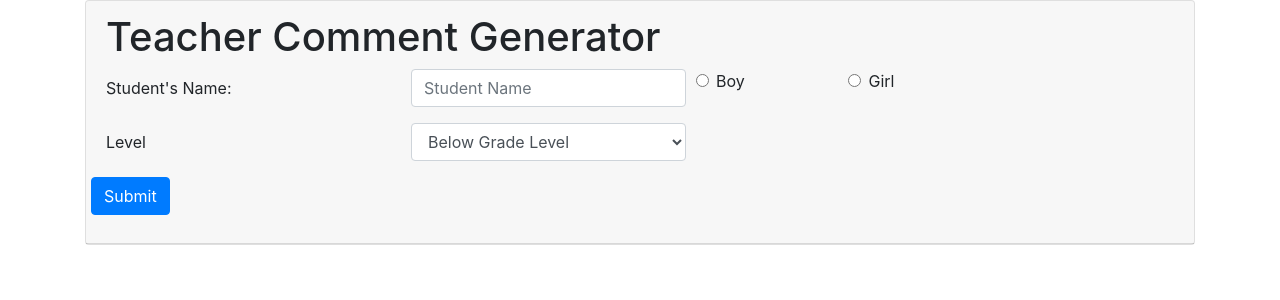
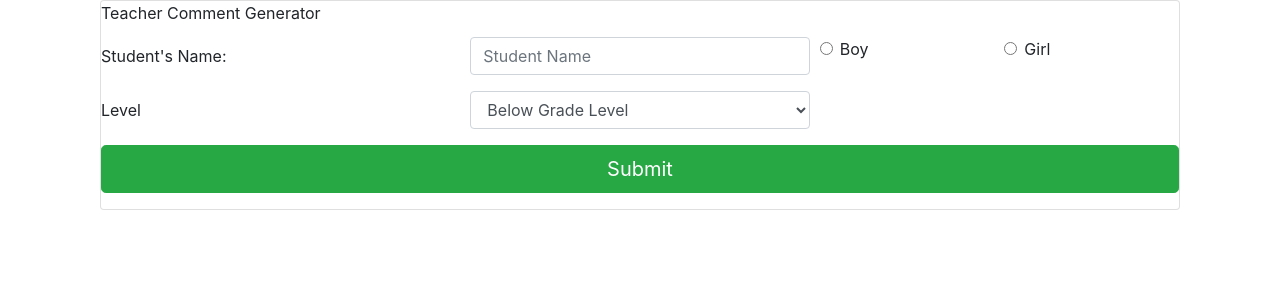
Before and after one commit to jsimmons01/Comment-Generator, a React (Create React App) app: page / in a window 1280 px wide. Shown: the top 300 px of the page. Built offline with nearby package versions, Linux system fonts and the light colour scheme.

Commit message:
Moved card from App to Main

```diff
--- a/src/App.js
+++ b/src/App.js
@@ -1,16 +1,9 @@
-import Header from "./components/Header";
-import StudentInfo from "./components/StudentInfo";
-import { Card, CardHeader } from "reactstrap";
+import Main from "./components/Main";
 
 function App() {
   return (
     <div className="container">
-      <Card>
-        <CardHeader>
-          <Header />
-          <StudentInfo />
-        </CardHeader>
-      </Card>
+      <Main />
     </div>
   );
 }
--- a/src/components/Header.js
+++ /dev/null
@@ -1,11 +0,0 @@
-const Header = ({ title }) => {
-  return (
-    <header>
-      <h1>{title}</h1>
-    </header>
-  );
-};
-Header.defaultProps = {
-  title: "Teacher Comment Generator",
-};
-export default Header;
--- /dev/null
+++ b/src/components/Main.js
@@ -0,0 +1,18 @@
+import { Component } from "react";
+import { Card, CardTitle } from "reactstrap";
+import StudentInfo from "./StudentInfo";
+
+class Main extends Component {
+  render() {
+    return (
+      <div className="container">
+        <Card>
+          <CardTitle>Teacher Comment Generator</CardTitle>
+          <StudentInfo />
+        </Card>
+      </div>
+    );
+  }
+}
+
+export default Main;
--- a/src/components/StudentInfo.js
+++ b/src/components/StudentInfo.js
@@ -2,7 +2,7 @@ import React, { Component } from "react";
 import { Button, Form, FormGroup, Label, Input, Col } from "reactstrap";
 
 /**********************************************************
- * create a form that takes in info about student
+
  * after form is submitted, choose correct comments from database that matches the student level
  * note that it is only to help teaches start
  * start with about 5 comments
@@ -10,7 +10,6 @@ import { Button, Form, FormGroup, Label, Input, Col } from "reactstrap";
  * student name and gender pronouns will be added to the comments
  * create file that has comments with space for name and gender
  * worry about style last
- * center submit button
  ************************************************************/
 class StudentInfo extends Component {
   constructor(props) {
@@ -31,7 +30,7 @@ class StudentInfo extends Component {
   render() {
     return (
       <div className="row row-content">
-        <div className="col-md-10">
+        <div className="col-md">
           <Form onSubmit={this.handleSubmit}>
             <FormGroup row>
               <Label htmlFor="studentName" md={4}>
@@ -69,9 +68,11 @@ class StudentInfo extends Component {
               </Col>
             </FormGroup>
             <FormGroup row>
-              <Button type="submit" color="primary">
-                Submit
-              </Button>
+              <Col>
+                <Button type="submit" color="success" size="lg" block>
+                  Submit
+                </Button>
+              </Col>
             </FormGroup>
           </Form>
         </div>
```
